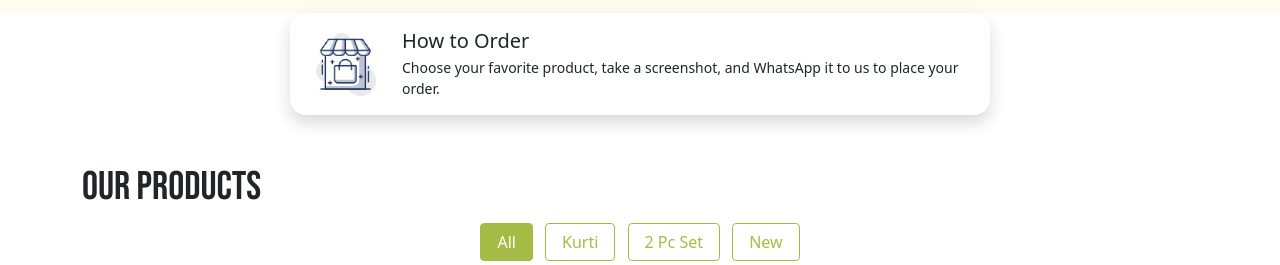
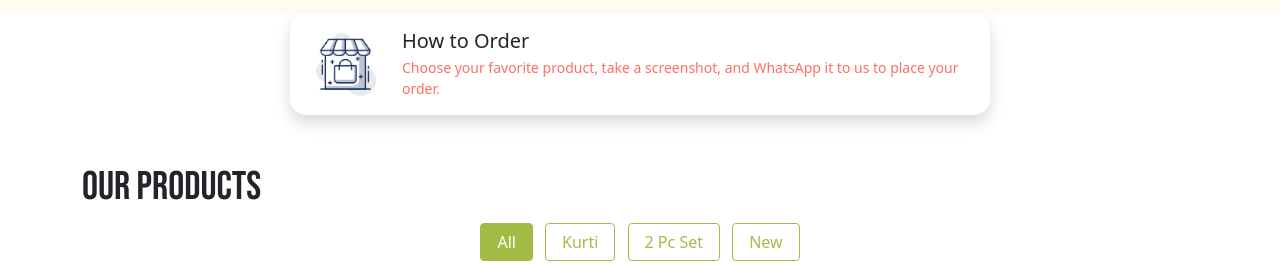
Before and after one commit to Jonty6812/AadrikFashion_V1, a website: page index.html in a window 1280 px wide. Shown: the part 535-800 px from the top of the page. Drawn offline with Linux system fonts and the light colour scheme.

Commit message:
update index.html

```diff
--- a/index.html
+++ b/index.html
@@ -100,7 +100,7 @@
           <!-- Text -->
           <div class="ms-3">
             <h5 class="card-title mb-1">How to Order</h5>
-            <p class="card-text mb-0" style="font-size:14px;">
+            <p class="card-text mb-0" style="font-size:14px; color: #ff6f61;">
               Choose your favorite product, take a screenshot, and WhatsApp it to us to place your order.
             </p>
           </div>
```
